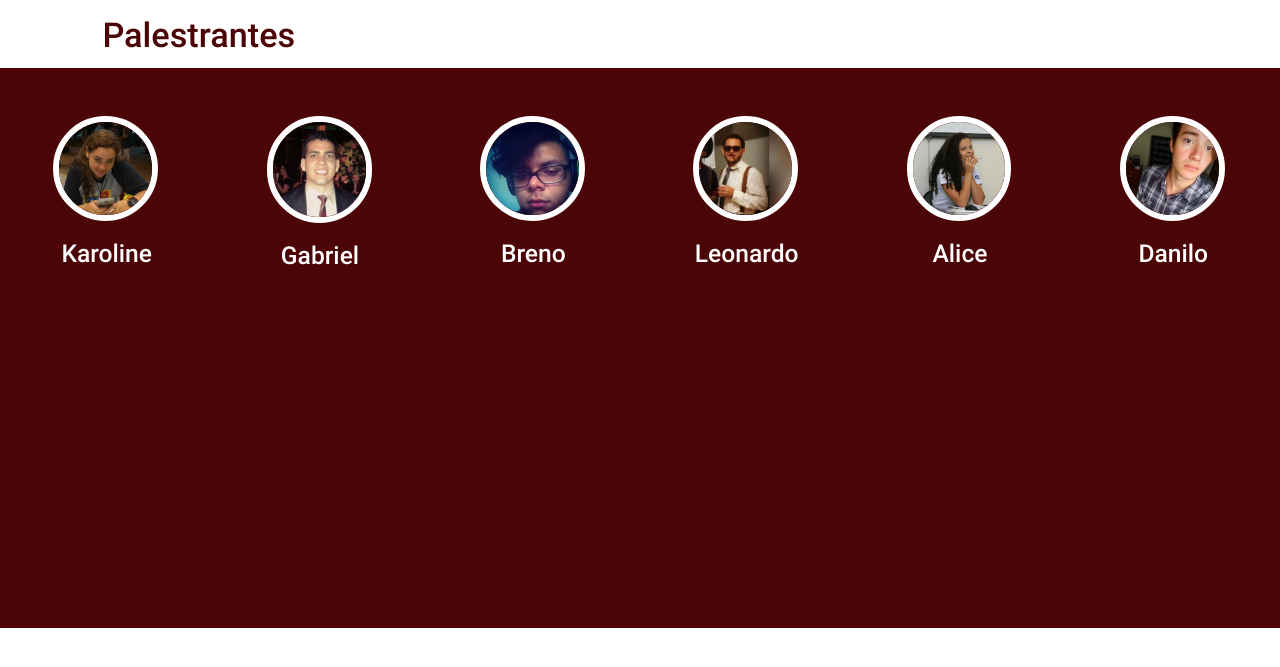
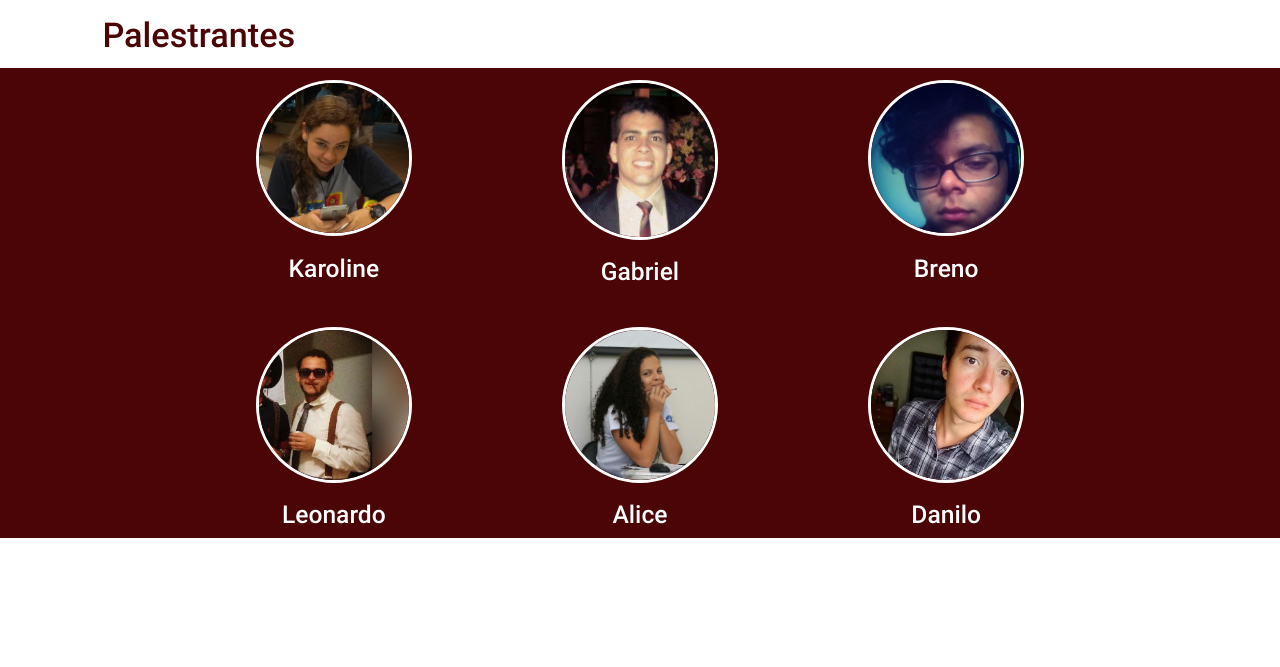
Before and after one commit to DaniloGN/OscarComp, a PHP site: page /palestrantes.html in a window 1280 px wide. Shown: the part 64-731 px from the top of the page. Run offline with PHP 8.4, Linux system fonts and the light colour scheme.

Commit message:
CSS JUNTO

```diff
--- a/View/assets/css/organ.css
+++ b/View/assets/css/organ.css
@@ -24,7 +24,7 @@ nav {
  -ms-border-radius: 200px;
  -moz-border-radius: 200px;
  -webkit-border-radius: 200px;
- border: 6px solid white;
+ border: 5px solid white;
 
 }
 
@@ -43,4 +43,23 @@ nav {
 
 .cor_nomes{
   color: white;
+
 }
+
+.palest_p img{
+  margin-top: 4%;
+ width: 55%;
+ border-radius: 200px;
+ -o-border-radius: 200px;
+ -ms-border-radius: 200px;
+ -moz-border-radius: 200px;
+ -webkit-border-radius: 200px;
+ border: 3px solid white;
+
+}
+
+.palest_p{
+  width: 100%;
+  height: auto;
+  background-color: #4C0507;
+}
--- a/View/palestrantes.html
+++ b/View/palestrantes.html
@@ -35,37 +35,53 @@
 
     <h4 class="alinhar"><strong>Palestrantes</strong></h4>
 
-    <section id="palestrantes" class="slide organ_p row">
+    <section id="palestrantes" class="slide palest_p">
+      <div class="container">
+      <div class="row">
 
-
-        <div class="col s12 m2">
-            <img src="./assets/img/karol.jpg" id="oo" class="img- responsive img-circle" alt="Foto de Perfil"/>
-            <h5 class="center-align cor_nomes"><strong>Karoline</h5>
+        <div class="col s12 m4 ">
+          <div class="center-align">
+            <img src="./assets/img/karol.jpg" id="oo" class="center-align img- responsive img-circle" alt="Foto de Perfil"/>
+          </div>
+            <h5 class="cor_nomes center-align"><strong>Karoline</h5>
           </div>
 
-          <div class="col s12 m2">
+          <div class="col s12 m4 ">
+            <div class="center-align">
             <img src="./assets/img/gabriel.jpeg" class="img- responsive img-circle " alt="Foto de Perfil"/>
-            <h5 class="center-align cor_nomes"><strong>Gabriel</h5>
+          </div>
+            <h5 class="cor_nomes center-align"><strong>Gabriel</h5>
           </div>
 
-          <div class="col s12 m2">
+          <div class="col s12 m4 ">
+            <div class="center-align">
             <img src="./assets/img/brendex.jpg" class="img- responsive img-circle posicao" alt="Foto de Perfil"/>
-            <h5 class="center-align cor_nomes"><strong>Breno</h5></strong>
+          </div>
+            <h5 class=" cor_nomes center-align"><strong>Breno</h5></strong>
+          </div>
+        </div>
+
+        <div class="row">
+          <div class="col s12 m4 ">
+            <div class="center-align">
+            <img src="./assets/img/krusty.jpeg" class="img- responsive img-circle posicao" alt="Foto de Perfil"/>
+          </div>
+            <h5 class=" cor_nomes center-align"><strong>Leonardo</strong></h5>
           </div>
 
-          <div class="col s12 m2">
-            <img src="./assets/img/krusty.jpeg" class="img- responsive img-circle posicao" alt="Foto de Perfil"/>
-            <h5 class="center-align cor_nomes"><strong>Leonardo</h5></strong>
+          <div class="col s12 m4 ">
+            <div class="center-align">
+            <img src="./assets/img/alice.jpeg" class="img- responsive img-circle posicao" alt="Foto de Perfil"/>
+          </div>
+            <h5 class=" cor_nomes center-align"><strong>Alice</h5></strong>
           </div>
 
-          <div class="col s12 m2">
-            <img src="./assets/img/alice.jpeg" class="img- responsive img-circle posicao" alt="Foto de Perfil"/>
-            <h5 class="center-align cor_nomes"><strong>Alice</h5></strong>
+          <div class="col s12 m4 ">
+            <div class="center-align">
+            <img src="./assets/img/danilo.jpeg" class="img- responsive img-circle posicao" alt="Foto de Perfil"/>
           </div>
-
-          <div class="col s12 m2">
-            <img src="./assets/img/danilo.jpeg" class="img- responsive img-circle posicao" alt="Foto de Perfil"/>
-            <h5 class="center-align cor_nomes"><strong>Danilo</h5></strong>
+            <h5 class=" cor_nomes center-align"><strong>Danilo</h5></strong>
           </div>
-
+        </div>
+      </div>
     </section>
```
Also changed, not shown: View/assets/css/index.css (+111 -0 lines).
